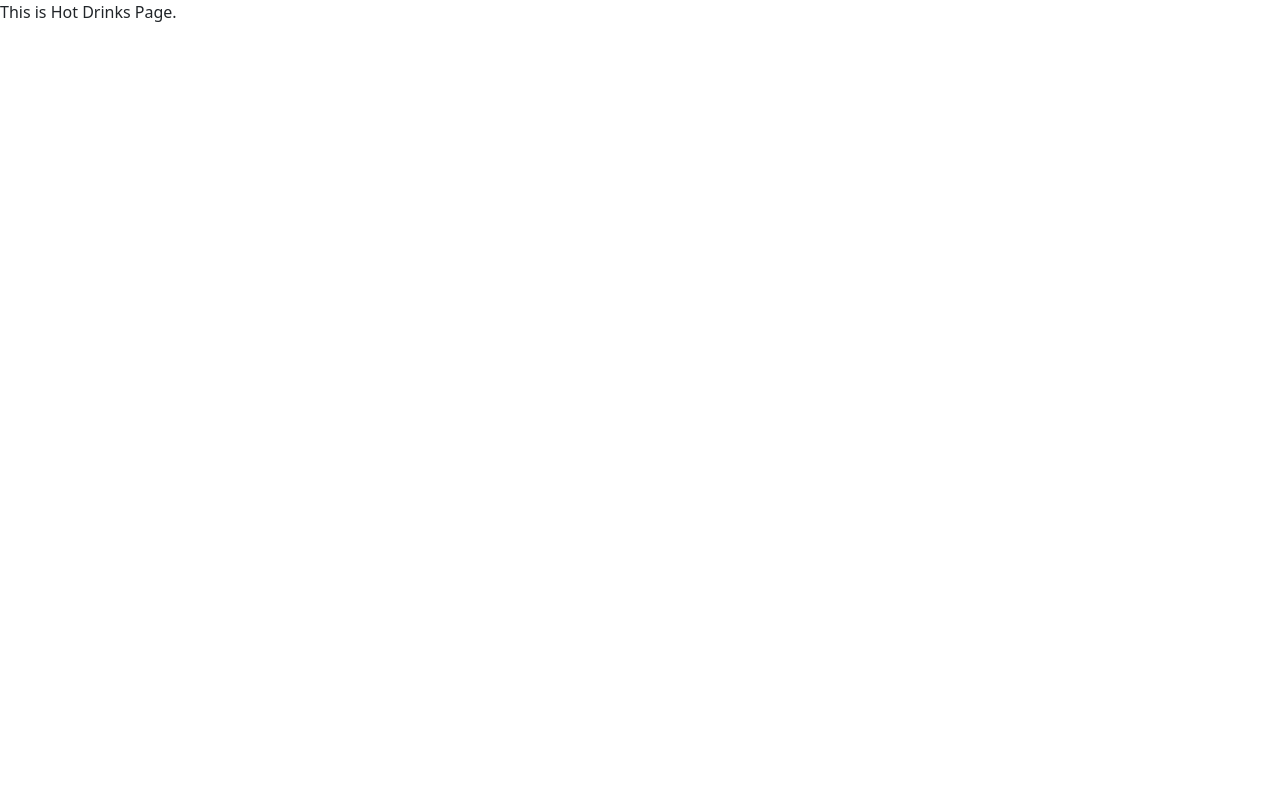
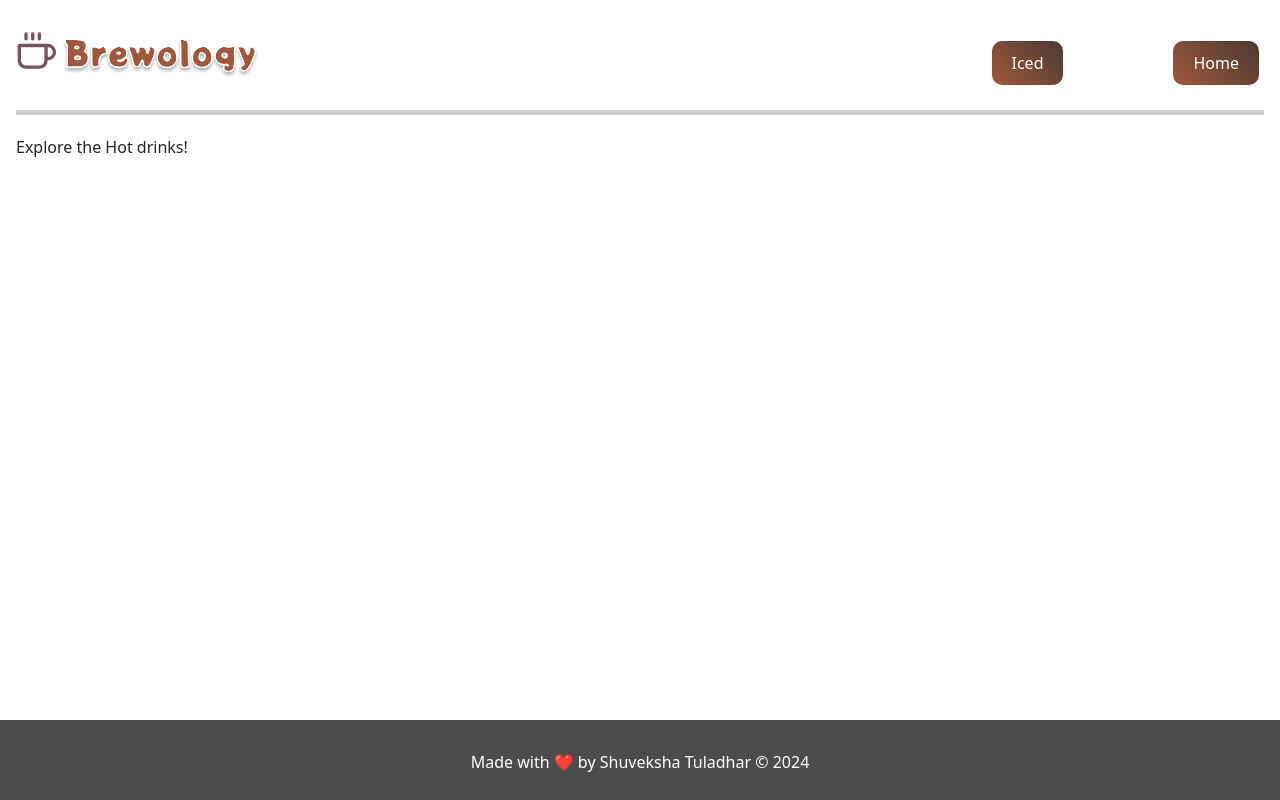
Before and after one commit to shuveksha-tuladhar/brewology, a React (Vite) app: page /hot-drinks in a window 1280 px wide. Built offline with nearby package versions, Linux system fonts and the light colour scheme.

Commit message:
feat(#2): Added header with buttons and footer for hot and iced drinks pages

```diff
--- /dev/null
+++ b/src/components/Header.css
@@ -0,0 +1,8 @@
+
+.custom-line {
+    border: none; /* Removes default styling */
+    height: 5px; /* Sets thickness of the line */
+    background-color: #4a3931; /* Line color */
+    width: 100%; /* Adjusts the width of the line */
+    margin: 20px auto; /* Centers the line horizontally */
+  }
--- /dev/null
+++ b/src/components/Header.jsx
@@ -0,0 +1,27 @@
+import { useNavigate } from 'react-router-dom';
+import './Header.css'
+
+export function Header({drinkType, drinkNext}){
+  const navigate = useNavigate();
+
+  const handleDrinkClick = () => {
+    if(drinkNext === "Hot"){
+      navigate('/hot-drinks');
+    } else if (drinkNext === "Iced"){
+      navigate('/iced-drinks');
+    }
+    return
+  }
+    return (
+        <nav className="navbar p-3">
+          <img src="/brandNameBrown.svg" alt="Logo"></img>
+          <div className="button-group">
+            <button className="drink-button" onClick={handleDrinkClick}>{drinkNext}</button>
+            <button className="drink-button" onClick={ () => navigate("/")}>Home</button>
+
+          </div>
+          <hr className="custom-line"/>
+          <text>Explore the {drinkType} drinks!</text>
+        </nav>
+    )
+}
--- a/src/pages/Home.css
+++ b/src/pages/Home.css
@@ -22,7 +22,6 @@
 h1 {
   color: white;
   font-size: 4rem;
-  /* margin-bottom: 20px; */
   padding-top: 20px;
   opacity: 1;
 }
--- a/src/pages/HotDrinks.jsx
+++ b/src/pages/HotDrinks.jsx
@@ -1,7 +1,12 @@
+import { Footer } from "../components/Footer";
+import { Header } from "../components/Header";
+
 export function HotDrinks() {
+
     return (
         <div>
-            This is Hot Drinks Page.
+            <Header drinkType="Hot" drinkNext="Iced"/>
+            <Footer/>
         </div>
     )
 }
--- a/src/pages/IcedDrinks.jsx
+++ b/src/pages/IcedDrinks.jsx
@@ -1,7 +1,13 @@
+import { Footer } from "../components/Footer";
+import { Header } from "../components/Header";
+
 export function IcedDrinks() {
     return (
         <div>
-            This is Iced Drinks Page.
+           <div>
+            <Header drinkType="Iced" drinkNext="Hot"/>
+            <Footer/>
+        </div>
         </div>
     )
 }
```
Also changed, not shown: public/brandNameBrown.svg (added).
